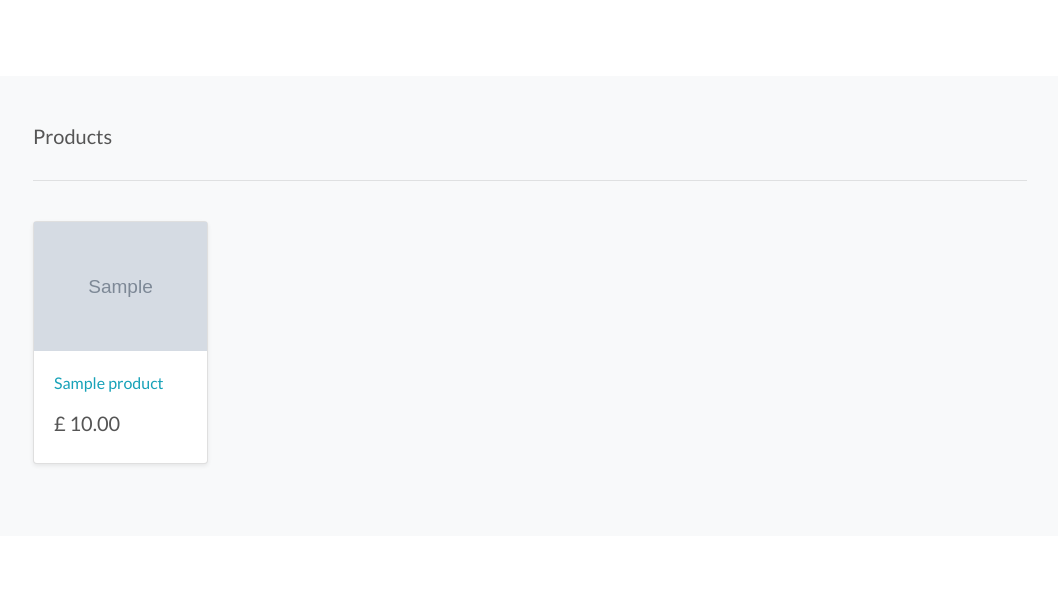
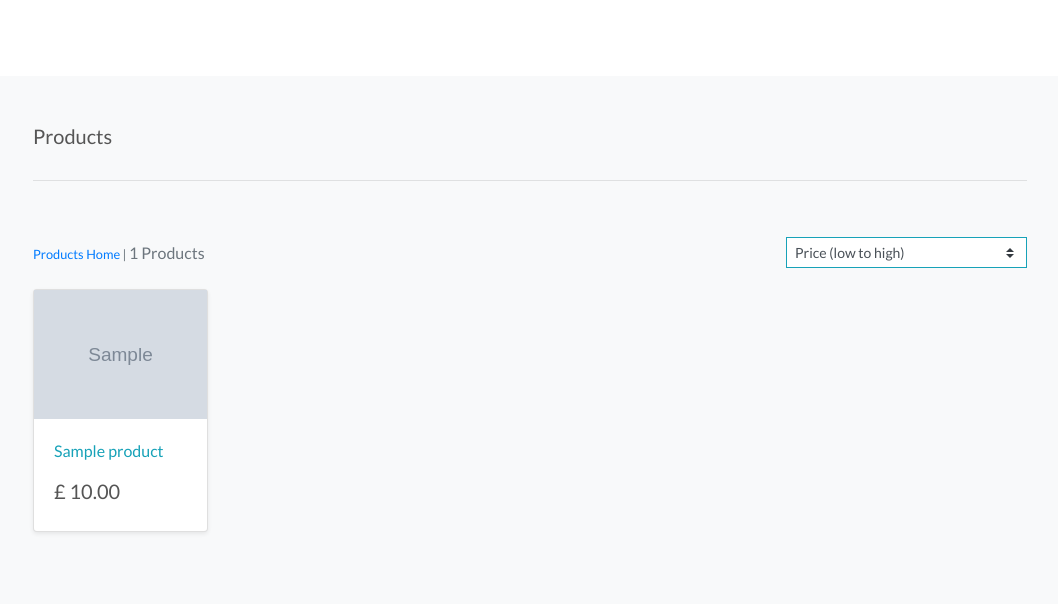
Before and after one commit to gozygreg/gregmediscrubs, a Django app: a page that uses store/templates/store/store.html in a window 1280 px wide. Shown: the part 411-1015 px from the top of the page, without its empty margins (110-1168 px from the left). Before the commit the page ends 878 px from the top, so only its background shows below. Run offline with Django 3.2, Linux system fonts and the light colour scheme; tables that the repository leaves empty hold one stand-in row (values such as "Sample post"); grey boxes marked "Sample" are stand-in pictures; some libraries are stand-ins or nearby versions.

Commit message:
Added sorting and product ccounts to product page

```diff
--- a/store/templates/store/store.html
+++ b/store/templates/store/store.html
@@ -33,7 +33,55 @@
     <div class="container">
         <div class="pb-3 h5"> Products </div>
         <hr>
+        {% for c in current_categories %}
+        <a class="category-badge text-decoration-none" href="{% url 'store' %}?category={{ c.name }}">
+            <span
+                class="p-2 mt-2 badge badge-white text-black rounded-0 border border-dark">{{ c.friendly_name }}</span>
+        </a>
+        {% endfor %}
         <br>
+
+        <div class="row mt-1 mb-2">
+            <div class="col-12 col-md-6 my-auto order-md-last d-flex justify-content-center justify-content-md-end">
+                <div class="sort-select-wrapper w-50">
+                    <select id="sort-selector"
+                        class="custom-select custom-select-sm rounded-0 border border-{% if current_sorting != 'None_None' %}info{% else %}black{% endif %}">
+                        <option value="reset" {% if current_sorting == 'None_None' %}selected{% endif %}>Sort by...
+                        </option>
+                        <option value="price_asc" {% if current_sorting == 'price_asc' %}selected{% endif %}>Price (low
+                            to high)</option>
+                        <option value="price_desc" {% if current_sorting == 'price_desc' %}selected{% endif %}>Price
+                            (high to low)</option>
+                        <option value="rating_asc" {% if current_sorting == 'rating_asc' %}selected{% endif %}>Rating
+                            (low to high)</option>
+                        <option value="rating_desc" {% if current_sorting == 'rating_desc' %}selected{% endif %}>Rating
+                            (high to low)</option>
+                        <option value="name_asc" {% if current_sorting == 'name_asc' %}selected{% endif %}>Name (A-Z)
+                        </option>
+                        <option value="name_desc" {% if current_sorting == 'name_desc' %}selected{% endif %}>Name (Z-A)
+                        </option>
+                        <option value="category_asc" {% if current_sorting == 'category_asc' %}selected{% endif %}>
+                            Category (A-Z)</option>
+                        <option value="category_desc" {% if current_sorting == 'category_desc' %}selected{% endif %}>
+                            Category (Z-A)</option>
+                    </select>
+                </div>
+            </div>
+            <div class="col-12 col-md-6 order-md-first">
+                <p class="text-muted mt-3 text-center text-md-left">
+                    {% if search_term or current_categories or current_sorting != 'None_None' %}
+                    <span class="small"><a href="{% url 'store' %}">Products Home</a> | </span>
+                    {% endif %}
+                    {{ products|length }} Products{% if search_term %} found for
+                    <strong>"{{ search_term }}"</strong>{% endif %}
+                </p>
+            </div>
+        </div>
+
+
+
+
+
         <div class="row row-cols-1 row-cols-sm-2 row-cols-md-5 g-3">
             {% for product in products %}
             <div class="col">
@@ -61,6 +109,7 @@
                             <small class="text-muted ratings">No Rating</small>
                             {% endif %}
                         </div>
+
                     </div>
                 </div>
             </div>
--- a/store/views.py
+++ b/store/views.py
@@ -20,7 +20,8 @@ def all_products(request):
             if sortkey == 'name':
                 sortkey = 'lower_name'
                 products = products.annotate(lower_name=Lower('name'))
-
+            if sortkey == 'category':
+                sortkey = 'category__name'
             if 'direction' in request.GET:
                 direction = request.GET['direction']
                 if direction == 'desc':
@@ -54,8 +55,6 @@ def all_products(request):
     return render(request, 'store/store.html', context)
 
 
-
-
 def product_detail(request, product_id):
     """ A view to individual product details """
 
```
Also changed, not shown: store/templates/store/product_detail.html (+9 -0 lines).
